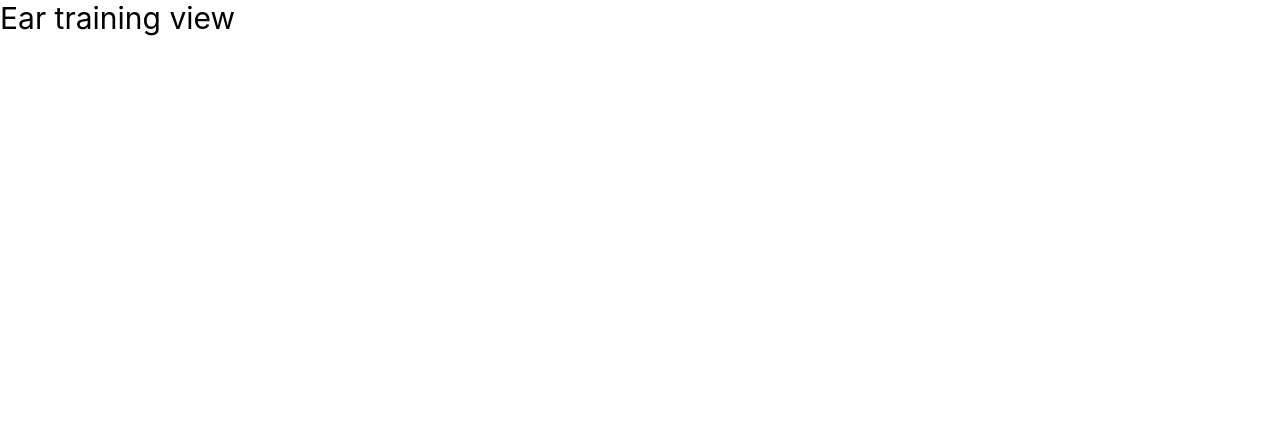
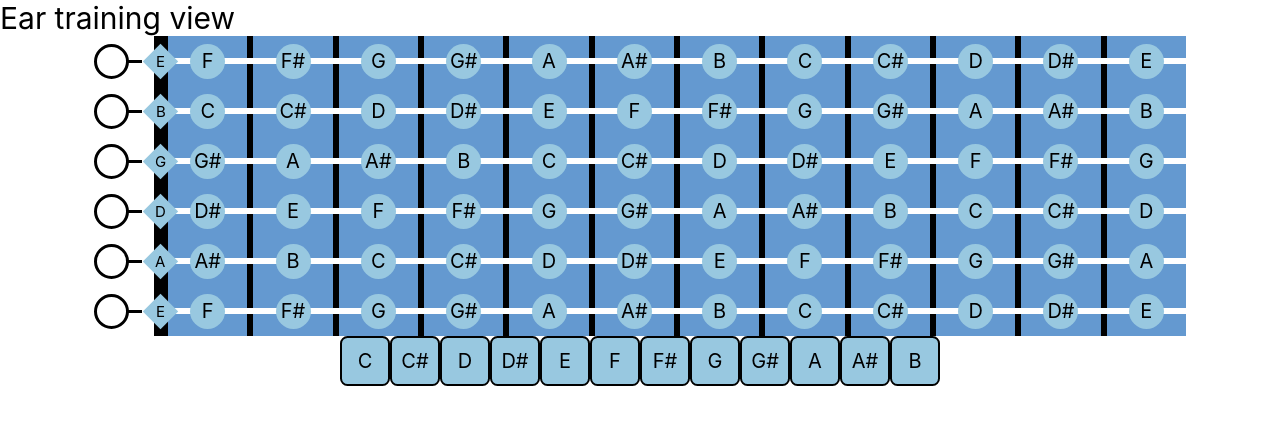
Before and after one commit to zverevaa/GuitarMusicTheory, a Vue app: page /eartrainer in a window 1280 px wide. Shown: the top 424 px of the page. Built offline with nearby package versions, Linux system fonts and the light colour scheme.

Commit message:
Add single note quiz

```diff
--- /dev/null
+++ b/src/components/SingleNoteQuiz.vue
@@ -0,0 +1,33 @@
+<template>
+    <div class="single-note-quiz">
+        <div class="notes">
+            <div class="note" v-for="note in stringsStore.notes" :key="note">{{ note }}</div>
+        </div>
+    </div>
+</template>
+
+<script setup>
+import { useStringsStore } from '@/stores/strings'
+const stringsStore = useStringsStore()
+</script>
+
+<style lang="scss">
+.single-note-quiz {
+    display: flex;
+    justify-content: center;
+    .notes {
+        display: flex;
+        .note {
+            display: flex;
+            justify-content: center;
+            align-items: center;
+            font-size: 20px;
+            background-color: #98c8e0;
+            width: 50px;
+            aspect-ratio: 1;
+            border: 2px solid black;
+            border-radius: 15%;
+        }
+    }
+}
+</style>
--- a/src/views/EarTrainerView.vue
+++ b/src/views/EarTrainerView.vue
@@ -1,9 +1,14 @@
 <template>
-  <div>
-    <h1>Ear training view</h1>
-  </div>
+    <div>
+        <h1>Ear training view</h1>
+        <InstrumentFretboard class="instrument" />
+        <SingleNoteQuiz />
+    </div>
 </template>
 
-<script setup></script>
+<script setup>
+import InstrumentFretboard from '@/components/InstrumentFretboard.vue'
+import SingleNoteQuiz from '@/components/SingleNoteQuiz.vue'
+</script>
 
 <style lang="scss" scoped></style>
```
